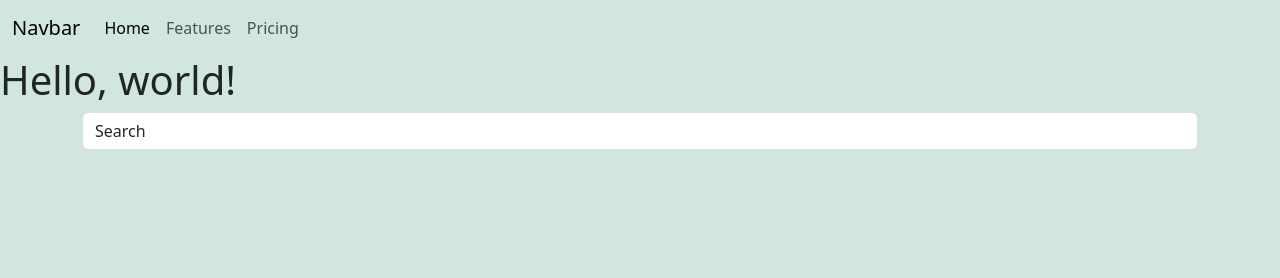
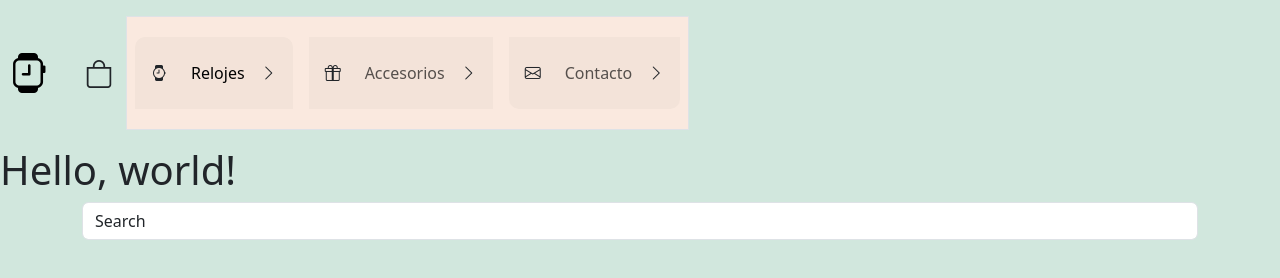
Before and after one commit to AlejandroEPis/istea-1c-grupo5, a plain HTML site: page index.html in a window 1280 px wide. Drawn offline with nearby package versions, Linux system fonts and the light colour scheme; no server answers.

Commit message:
- Maqueta mobile-first del navbar - Se agrega Boostrap Icons para iconos

```diff
--- /dev/null
+++ b/css/navbar.css
@@ -0,0 +1,19 @@
+.navbar-items {
+    background-color: #fae9df !important;
+    padding: 20px;
+}
+
+.nav-item {
+    background-color: #f3e3d9 !important;
+    padding: 10px;
+}
+
+.navbar-nav .nav-item:first-child {
+    border-top-left-radius: 10px;
+    border-top-right-radius: 10px;
+}
+
+.navbar-nav .nav-item:last-child {
+    border-bottom-left-radius: 10px;
+    border-bottom-right-radius: 10px;
+}
--- a/css/styles.css
+++ b/css/styles.css
@@ -1 +1,2 @@
 @import './card.css';
+@import './navbar.css';
--- a/index.html
+++ b/index.html
@@ -8,31 +8,61 @@
     <link href="https://cdn.jsdelivr.net/npm/bootstrap@5.3.8/dist/css/bootstrap.min.css" rel="stylesheet"
         integrity="sha384-sRIl4kxILFvY47J16cr9ZwB07vP4J8+LH7qKQnuqkuIAvNWLzeN8tE5YBujZqJLB" crossorigin="anonymous">
     <link rel="stylesheet" href="./css/styles.css">
+    <link rel="stylesheet" href="https://cdn.jsdelivr.net/npm/bootstrap-icons@1.13.1/font/bootstrap-icons.min.css">
 </head>
 
 
 <body class="bg-success-subtle">
     <Header>
 
-        <nav class="navbar navbar-expand-lg .bg-primary bg-opacity-85">
-            <div class="container-fluid">
-                <a class="navbar-brand" href="#">Navbar</a>
-                <button class="navbar-toggler" type="button" data-bs-toggle="collapse" data-bs-target="#navbarNav"
+        <nav class="navbar navbar-expand-lg py-3">
+            <div class="container-fluid px-0">
+                <a class="navbar-brand px-2" href="#">
+                    <i class="bi bi-smartwatch fs-1"></i>
+                </a>
+
+                <div class="d-flex">
+                    <button class="btn" type="button" id="cart-button">
+                        <i class="bi bi-bag fs-3"></i>
+                    </button>
+                    <button class="navbar-toggler border-0" type="button" data-bs-toggle="collapse" data-bs-target="#navbarNav"
                             aria-controls="navbarNav" aria-expanded="false" aria-label="Toggle navigation">
-                    <span class="navbar-toggler-icon"></span>
+                        <i class="bi-list fs-1"></i>
                     </button>
+                </div>
+
                 <div class="collapse navbar-collapse" id="navbarNav">
+                    <div class="navbar-items border px-0">
                         <ul class="navbar-nav">
-                        <li class="nav-item">
-                            <a class="nav-link active" aria-current="page" href="#">Home</a>
+                            <li class="nav-item p-3 mx-2">
+                                <div class="d-flex justify-content-between align-items-center gap-2">
+                                    <div class="d-flex align-items-center gap-3">
+                                        <i class="bi bi-watch"></i>
+                                        <a class="nav-link active" aria-current="page" href="#">Relojes</a>
+                                    </div>
+                                    <i class="bi bi-chevron-right"></i>
+                                </div>
                             </li>
-                        <li class="nav-item">
-                            <a class="nav-link" href="#">Features</a>
+                            <li class="nav-item p-3 mx-2">
+                                <div class="d-flex justify-content-between align-items-center gap-2">
+                                    <div class="d-flex align-items-center gap-3">
+                                        <i class="bi bi-gift"></i>
+                                        <a class="nav-link" href="#">Accesorios</a>
+                                    </div>
+                                    <i class="bi bi-chevron-right"></i>
+                                </div>
                             </li>
-                        <li class="nav-item">
-                            <a class="nav-link" href="#">Pricing</a>
+                            <li class="nav-item p-3 mx-2">
+                                <div class="d-flex justify-content-between align-items-center gap-2">
+                                    <div class="d-flex align-items-center gap-3">
+                                        <i class="bi bi-envelope"></i>
+                                        <a class="nav-link" href="#">Contacto</a>
+                                    </div>
+                                    <i class="bi bi-chevron-right"></i>
+                                </div>
                             </li>
                         </ul>
+                    </div>
                 </div>
             </div>
         </nav>
```
Lines whose indentation alone changed are shown as unchanged.
